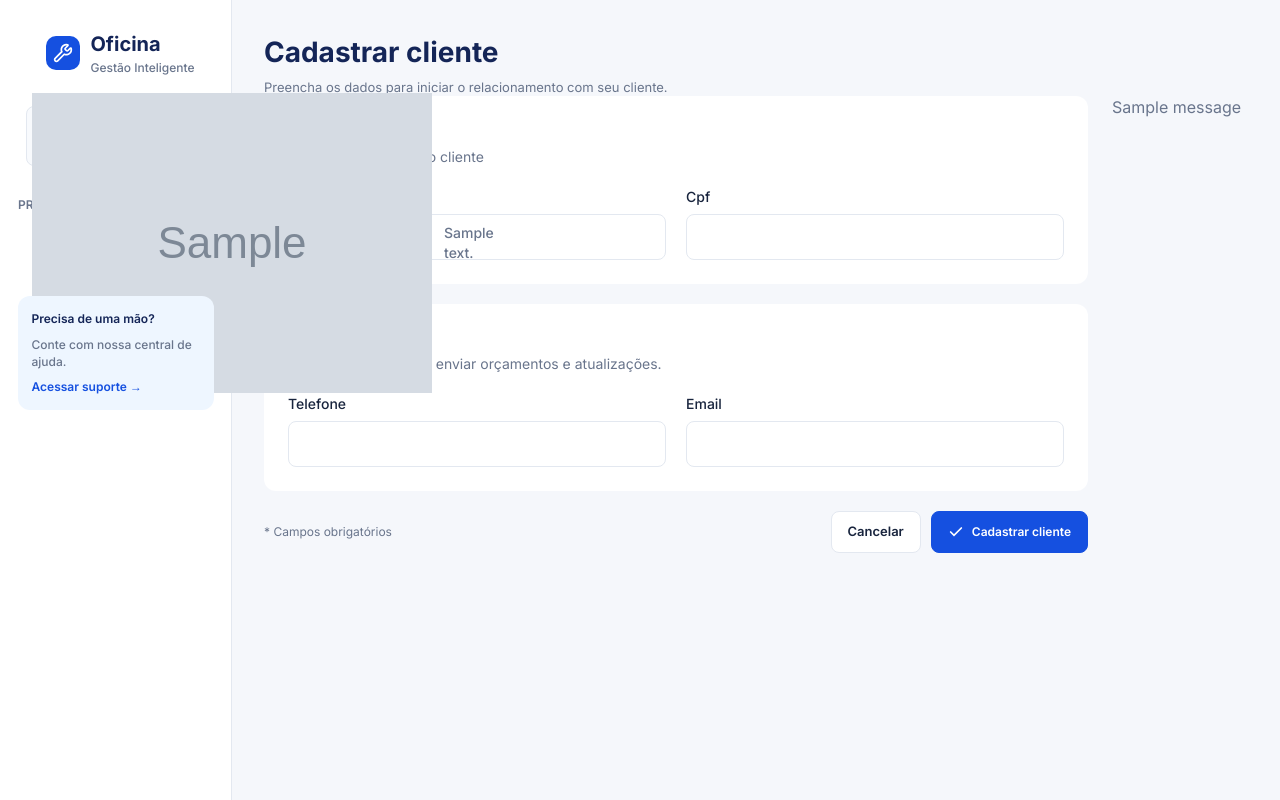
After one commit to carlosuni7/projeto-mecanica-django, a Django app: template App/templates/mecanico/cadastrar.html in a window 1280 px wide. The commit adds this page. Run offline with Django 5.2, Linux system fonts and the light colour scheme; the template is opened without the code that fills it: most values are stand-ins (such as "Sample title", 1, 10 or a date in 2020); grey boxes marked "Sample" are stand-in pictures; one stand-in notice (Sample message) is shown; form fields are guessed from the names that the template uses; some libraries are stand-ins or nearby versions.

Commit message:
feat:: refatorando nav bar para dinamica

```diff
--- /dev/null
+++ b/App/templates/mecanico/cadastrar.html
@@ -0,0 +1,130 @@
+{% load static django_bootstrap5 %}
+<!DOCTYPE html>
+<html lang="pt-br">
+  <head>
+    <meta charset="UTF-8" />
+    <meta name="viewport" content="width=device-width, initial-scale=1.0" />
+
+    <link rel="preconnect" href="https://fonts.googleapis.com" />
+    <link rel="preconnect" href="https://fonts.gstatic.com" crossorigin />
+    <link href="https://fonts.googleapis.com/css2?family=Inter:ital,opsz,wght@0,14..32,100..900;1,14..32,100..900&display=swap" rel="stylesheet" />
+
+    <link rel="stylesheet" type="text/css" href="{% static 'css/style.css' %}" />
+    <link rel="stylesheet" type="text/css" href="{% static 'css/navegacao.css' %}" />
+    <link rel="stylesheet" type="text/css" href="{% static 'css/cadastro.css' %}" />
+
+    <script type="text/javascript" src="scripts.js"></script>
+    <title>{{ titulo }}</title>
+  </head>
+  <body>
+    <div id="cadastro">
+      <aside class="menu-lateral">
+        <div class="logo-empresa">
+          <div class="wrench">
+            <img src="{% static 'assets/wrench.svg' %}" alt="logo-wrench" />
+          </div>
+          <div class="nome-sistema">
+            <p>Oficina</p>
+            <span>Gestão Inteligente</span>
+          </div>
+        </div>
+
+        <div class="oficina-atual">
+          <img src="{% static 'assets/build-2.svg' %}" alt="icon oficina atual" />
+          <p>
+            <span>Auto Center Silva</span>
+            <span>Unidade principal</span>
+          </p>
+          <img src="{% static 'assets/chevrons-up-down.svg' %}" alt=" icon chevrons" />
+        </div>
+
+        <nav class="navegacao">
+          <label>Principal</label>
+          {% for link in navegacao %}
+            <a href="{% url link.url %}" class="nav-link">
+              <img src="{% static 'assets/'|add:link.icone %}" alt="X" />
+              <span>{{ link.text }}</span>
+            </a>
+          {% endfor %}
+        </nav>
+
+        <div class="rodape-menu">
+          <div class="ajuda">
+            <label>Precisa de uma mão?</label>
+            <label>Conte com nossa central de ajuda.</label>
+            <label>Acessar suporte →</label>
+          </div>
+        </div>
+      </aside>
+
+      <main class="main-container">
+        <section class="cabecalho-pagina">
+          <div class="titulo-acao">
+            <div class="introducao">
+              <h1 class="titulo">Cadastrar cliente</h1>
+              <p class="descricao">Preencha os dados para iniciar o relacionamento com seu cliente.</p>
+            </div>
+          </div>
+        </section>
+        <section class="cadastro-orientacao">
+          <form class="formulario-cliente" action="{% url 'cadClientes' %}" method="POST">
+            {% csrf_token %}
+            <div class="painel">
+              <div class="cabecalho-painel">
+                <div class="introducao">
+                  <label>Dados do cliente</label>
+                  <label>Preencha os dados do cliente</label>
+                </div>
+              </div>
+              <div class="grupo-campos">
+                <div class="campo">
+                  <label for="{{ form.nome.id_for_label }}">{{ form.nome.label }}</label>
+                  {{ form.nome }}
+                </div>
+                <div class="campo">
+                  <label for="{{ form.cpf.id_for_label }}">{{ form.cpf.label }}</label>
+                  {{ form.cpf }}
+                </div>
+              </div>
+            </div>
+            <div class="painel">
+              <div class="cabecalho-painel">
+                <div class="introducao">
+                  <label>Contato</label>
+                  <label>Use estes dados para enviar orçamentos e atualizações.</label>
+                </div>
+              </div>
+              <div class="grupo-campos">
+                <div class="campo">
+                  <label for="{{ form.telefone.id_for_label }}">{{ form.telefone.label }}</label>
+                  {{ form.telefone }}
+                </div>
+                <div class="campo">
+                  <label for="{{ form.email.id_for_label }}">{{ form.email.label }}</label>
+                  {{ form.email }}
+                </div>
+              </div>
+            </div>
+            <div class="action-formulario">
+              <span>* Campos obrigatórios</span>
+              <div class="action">
+                <a class="link-cancelar" href="{% url 'clientes' %}">Cancelar</a>
+                <button type="submit" class="btn-action">
+                  <img src="{% static 'assets/check.svg' %}" alt="icone check" />
+                  <span>Cadastrar cliente</span>
+                </button>
+              </div>
+            </div>
+          </form>
+          <div class="informacao-cadastro">
+            {% if messages %}
+              {% for message in messages %}
+                <p>{{ message }}</p>
+              {% endfor %}
+            {% endif %}
+          </div>
+        </section>
+      </main>
+    </div>
+  </body>
+</html>
```
Also changed, not shown: App/templates/cliente/cadastrar.html (+6 -20 lines), App/templates/peca/cadastrar.html (+8 -21 lines).
